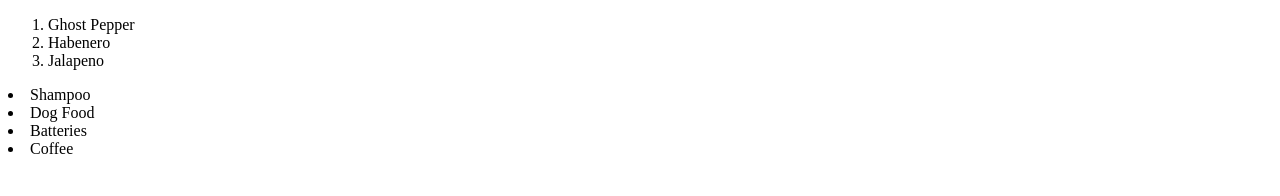
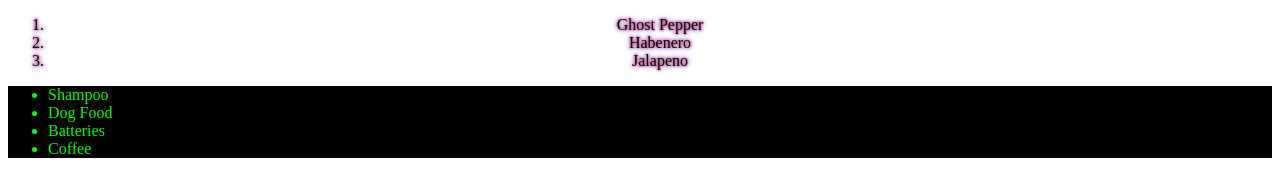
Before and after one commit to wrldwidewebb/HTML-and-CSS-Projects, a plain HTML site: page Basic_HTML_and_CSS/HTML_Lists.html in a window 1280 px wide. Drawn offline with Linux system fonts and the light colour scheme.

Commit message:
Add files via upload

```diff
--- /dev/null
+++ b/Basic_HTML_and_CSS/Basic_CSS_3.css
@@ -0,0 +1,10 @@
+ul {
+	color: lime;
+	background: black;
+	font-weight: absolute;
+	text-align: left;
+}
+ol {
+  text-shadow: 0 0 3px #FF0000, 0 0 5px #0000FF;
+  text-align: center;
+}
--- a/Basic_HTML_and_CSS/HTML_Lists.html
+++ b/Basic_HTML_and_CSS/HTML_Lists.html
@@ -5,8 +5,8 @@
 <li>Ghost Pepper</li>
 <li>Habenero</li>
 <li>Jalapeno</li>
-</ol
-
+</ol>
+<link rel = "stylesheet" type = "text/css" href = "Basic_CSS_3.css">
 <ul>
 <li>Shampoo</li>
 <li>Dog Food</li>
```
Also changed, not shown: Basic_HTML_and_CSS/Basic_HTML_6.html (added, +11 -0 lines), Basic_HTML_and_CSS/LiveShareAssignment.html (added, +8 -0 lines).
